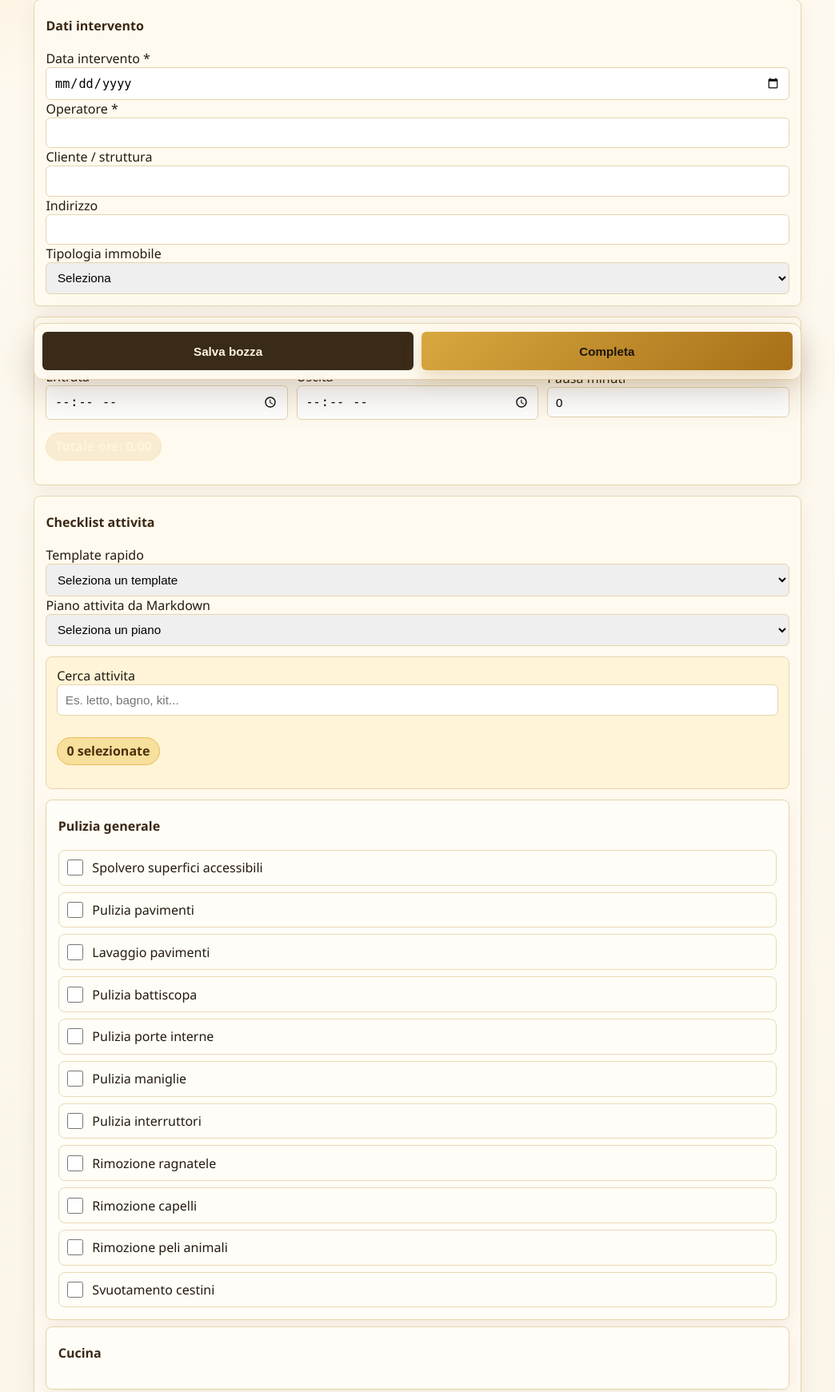
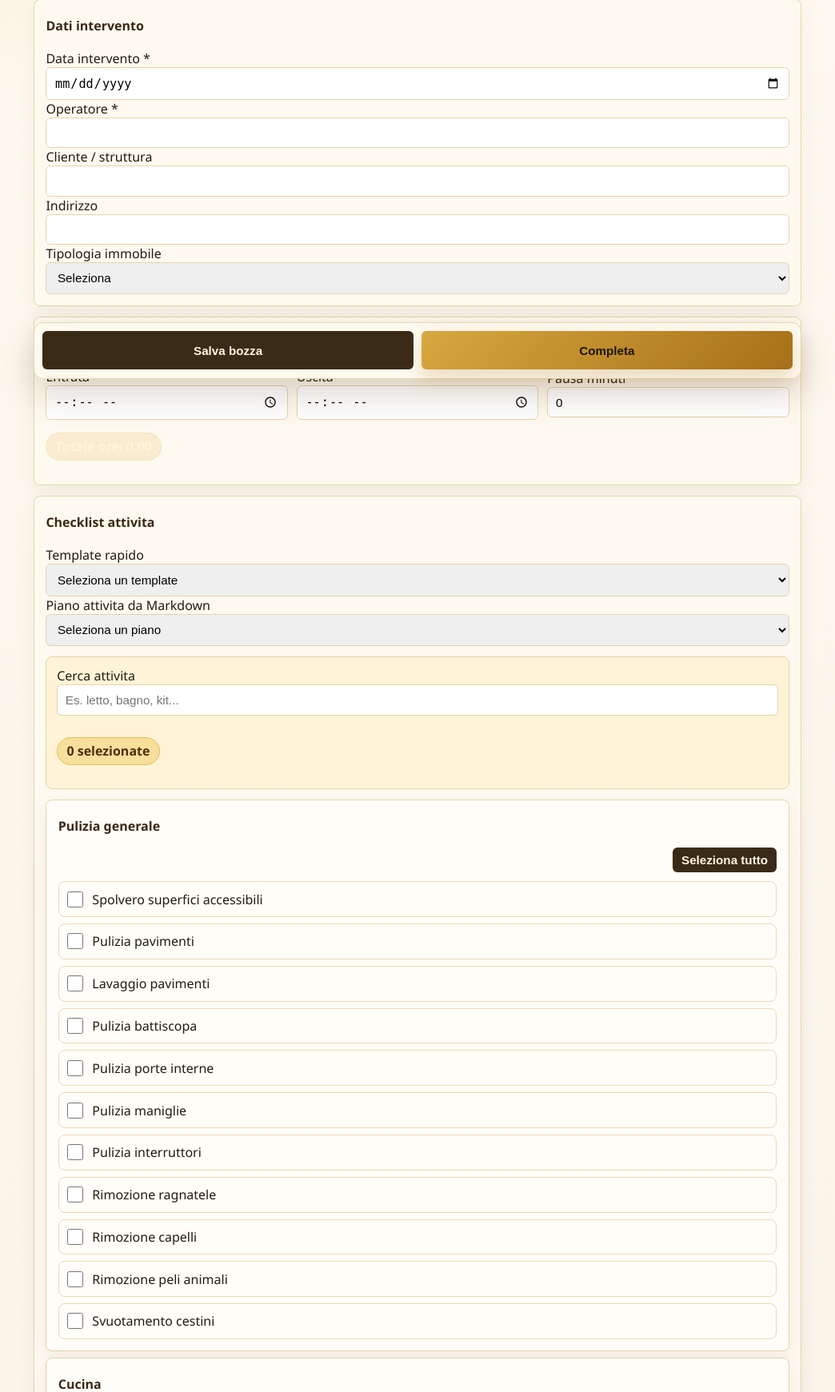
Before and after one commit to Marco26-hub/Report_pulizie, a Flask app: page /reports/new in a window 1280 px wide, after a click on "Pulizia generale". Shown: the part 313-2054 px from the top of the page at 80% size, without its empty margins (118-1162 px from the left). Run offline with Flask 3, Linux system fonts and the light colour scheme; the visitor is signed in with stand-in values (Sample User, id 1); data comes from the database, SQL or seed files in the repository.

Commit message:
Add complete activity packages and section select all

```diff
--- a/src/services/v1_spec.py
+++ b/src/services/v1_spec.py
@@ -98,13 +98,27 @@ def load_anomalies(base_dir: Path) -> list[str]:
 def build_quick_templates(sections: list[ChecklistSection]) -> list[QuickTemplate]:
     by_section = {section.title: section.items for section in sections}
 
+    def section_package_name(section_title: str) -> str:
+        normalized = section_title.replace("/", " ").replace("  ", " ").strip().lower()
+        if normalized.startswith("pulizia "):
+            return f"{section_title} completa"
+        if "kit benvenuto" in normalized:
+            return "Kit benvenuto completo"
+        return f"Pulizia {normalized} completa"
+
     def pick(*section_names: str, limit: int | None = None) -> list[str]:
         items: list[str] = []
         for section_name in section_names:
             items.extend(by_section.get(section_name, []))
         return items[:limit] if limit else items
 
-    return [
+    section_templates = [
+        QuickTemplate(section_package_name(section.title), section.items)
+        for section in sections
+        if section.items
+    ]
+
+    workflow_templates = [
         QuickTemplate("Appartamento standard", pick("Pulizia generale", "Bagni", "Camere", "Cucina", limit=18)),
         QuickTemplate("Villa completa", pick("Pulizia generale", "Cucina", "Bagni", "Camere", "Soggiorno / Living", "Esterni")),
         QuickTemplate("B&B check-in/check-out", pick("Pulizia generale", "Bagni", "Camere", "Cucina", limit=24)),
@@ -114,3 +128,5 @@ def build_quick_templates(sections: list[ChecklistSection]) -> list[QuickTemplat
         QuickTemplate("Ufficio", pick("Pulizia generale", "Bagni", "Vetri e infissi", limit=18)),
         QuickTemplate("Personalizzato", []),
     ]
+
+    return section_templates + workflow_templates
--- a/static/styles.css
+++ b/static/styles.css
@@ -267,6 +267,20 @@ summary {
 .sub-details {
   background: #fffdf7;
   margin: 0.5rem 0;
+}
+
+.section-tools {
+  display: flex;
+  justify-content: flex-end;
+  margin: -0.2rem 0 0.7rem;
+}
+
+.section-tools button {
+  background: #3a2a18;
+  color: #fff7dc;
+  min-height: auto;
+  padding: 0.45rem 0.7rem;
+  box-shadow: none;
 }
 
 .inline-grid,
--- a/templates/new_report.html
+++ b/templates/new_report.html
@@ -115,6 +115,9 @@
       {% for section in checklist_sections %}
         <details class="sub-details">
           <summary>{{ section.title }}</summary>
+          <div class="section-tools">
+            <button type="button" class="select-section-button">Seleziona tutto</button>
+          </div>
           <div class="checkbox-list">
             {% for item in section.items %}
               <label>
@@ -218,6 +221,7 @@
   const totalHours = document.querySelector("#totale-ore");
   const activitySearch = document.querySelector("#activity-search");
   const selectedCount = document.querySelector("#selected-count");
+  const sectionSelectButtons = Array.from(document.querySelectorAll(".select-section-button"));
 
   function setActivities(items) {
     const wanted = new Set(items);
@@ -268,6 +272,17 @@
     checkbox.addEventListener("change", updateSelectedCount);
   });
 
+  sectionSelectButtons.forEach((button) => {
+    button.addEventListener("click", () => {
+      const section = button.closest(".sub-details");
+      const sectionCheckboxes = Array.from(section.querySelectorAll("input[name='attivita_checklist']"));
+      sectionCheckboxes.forEach((checkbox) => {
+        checkbox.checked = true;
+      });
+      updateSelectedCount();
+    });
+  });
+
   activitySearch?.addEventListener("input", () => {
     const query = activitySearch.value.trim().toLowerCase();
     checkboxes.forEach((checkbox) => {
```
Also changed, not shown: tests/test_app.py (+18 -0 lines).
